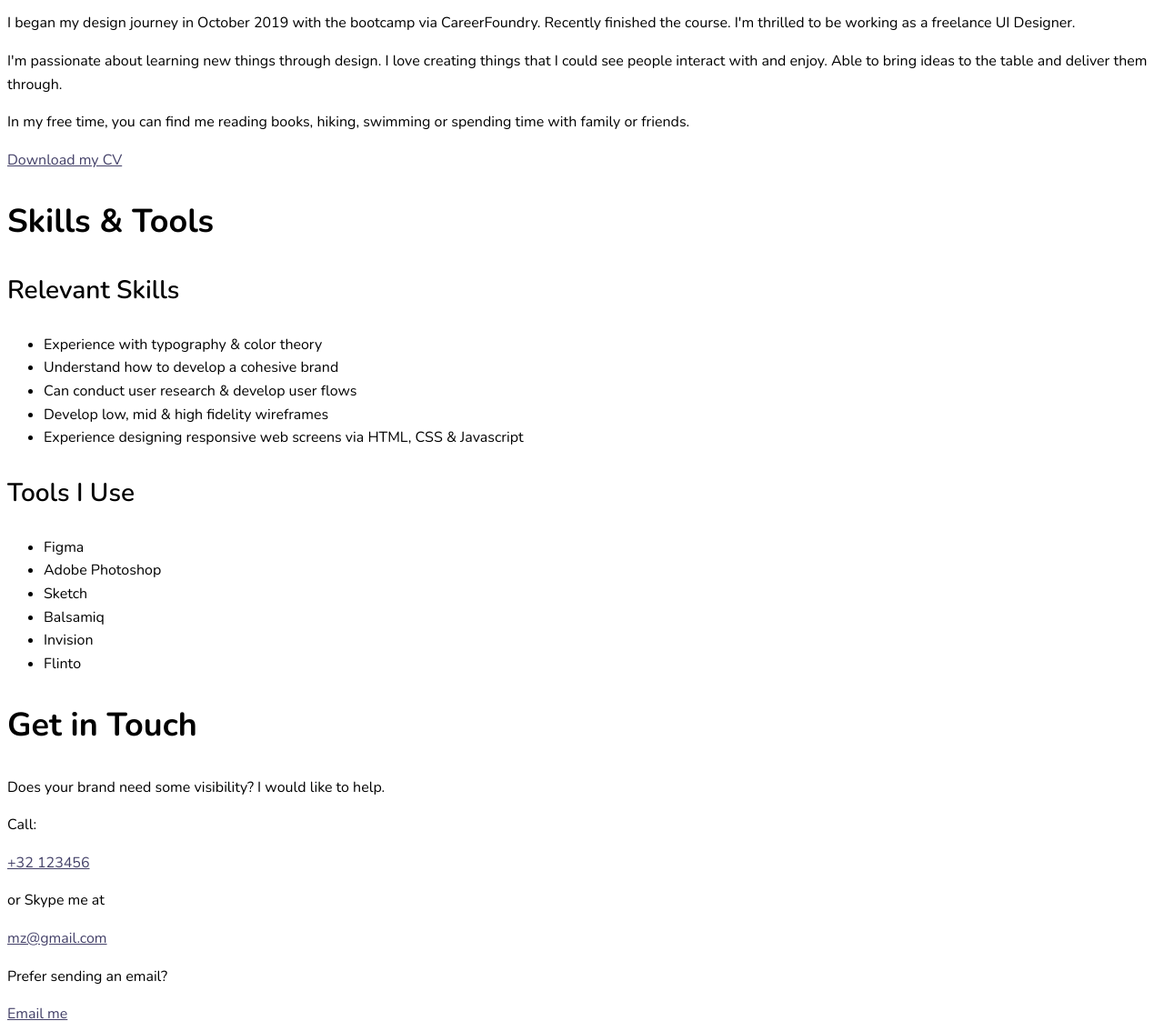
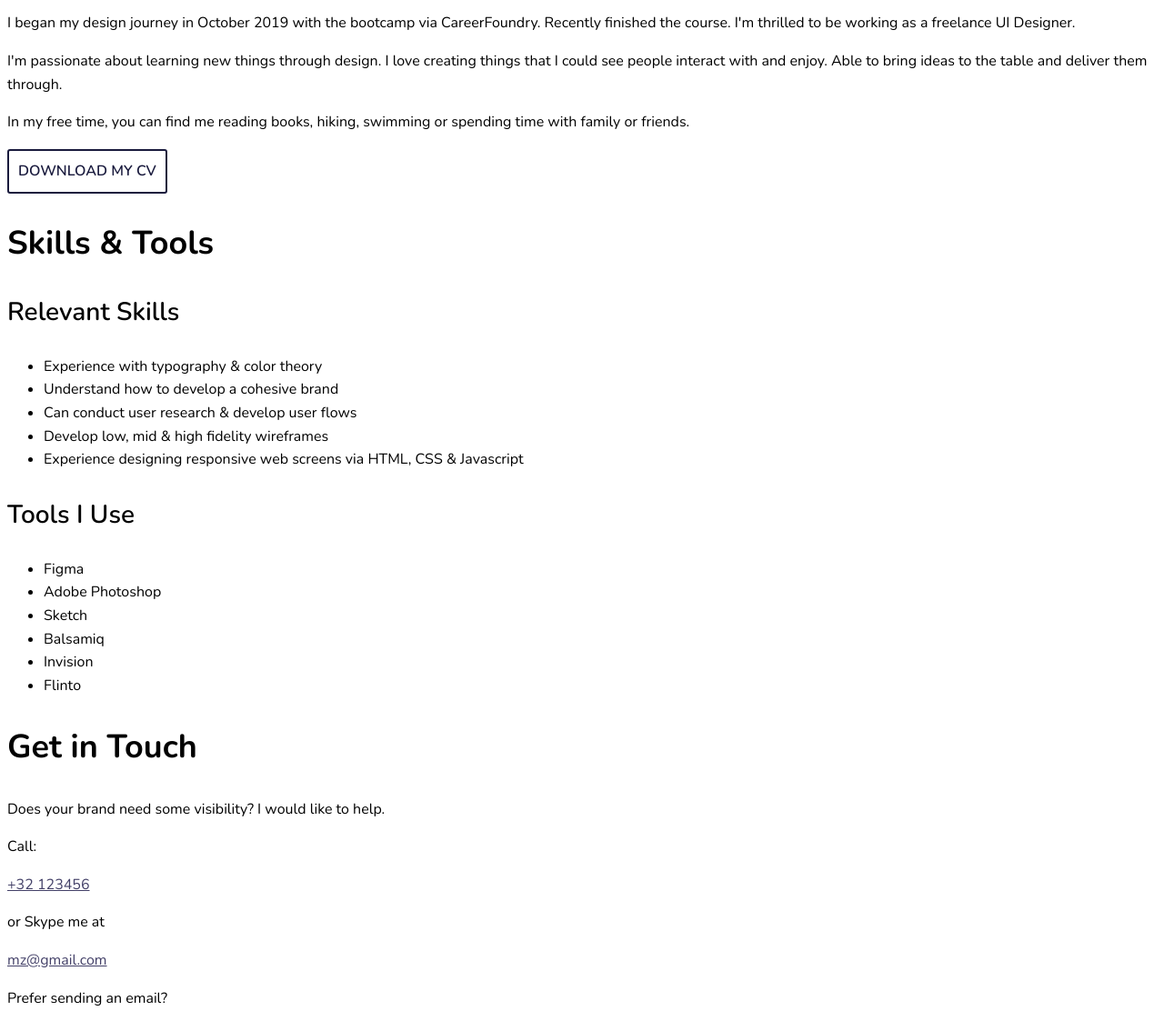
Before and after one commit to mirjanazidar/portfolio-website-mz, a plain HTML site: page about.html in a window 1280 px wide. Shown: the part 1758-2881 px from the top of the page at 91% size. Drawn offline with nearby package versions, Linux system fonts and the light colour scheme.

Commit message:
Update about.html
added button and id

```diff
--- a/about.html
+++ b/about.html
@@ -16,7 +16,7 @@
 <body>
   <header>
     <div>
-      <img src="img/home/zidar-logo.png" alt="mirjana-zidar">
+      <img id="logo" src="img/home/zidar-logo.png" alt="mirjana-zidar">
       <nav>
         <ul>
           <li><a href="index.html">Work</a></li>
@@ -55,7 +55,7 @@
               and enjoy. Able to bring ideas to the table and deliver them through.</p>
             <p>In my free time, you can find me reading books, hiking,
               swimming or spending time with family or friends.</p>
-            <a href="files/cv.pdf" target="_blank">Download my CV</a>
+            <a href="files/cv.pdf" class="button" target="_blank">Download my CV</a>
           </div>
           <div class="column">
             <h2>Skills & Tools</h2>
@@ -97,7 +97,7 @@
       <a href="skype:mz@gmail.com">mz@gmail.com</a>
       <p>Prefer sending an email?</p>
       <div>
-        <a href="mailto:mirjanazidar@gmail.com">
+        <a href="mailto:mirjanazidar@gmail.com" class="button">
           Email me</a>
       </div>
       <div>
```
